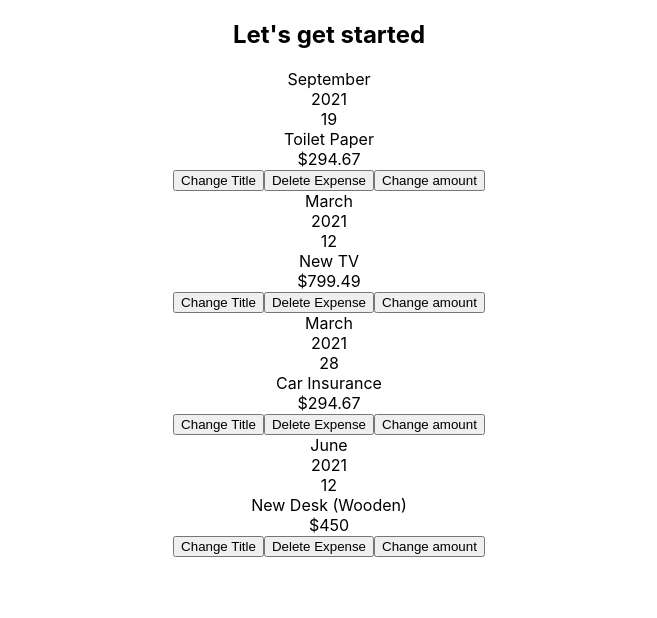
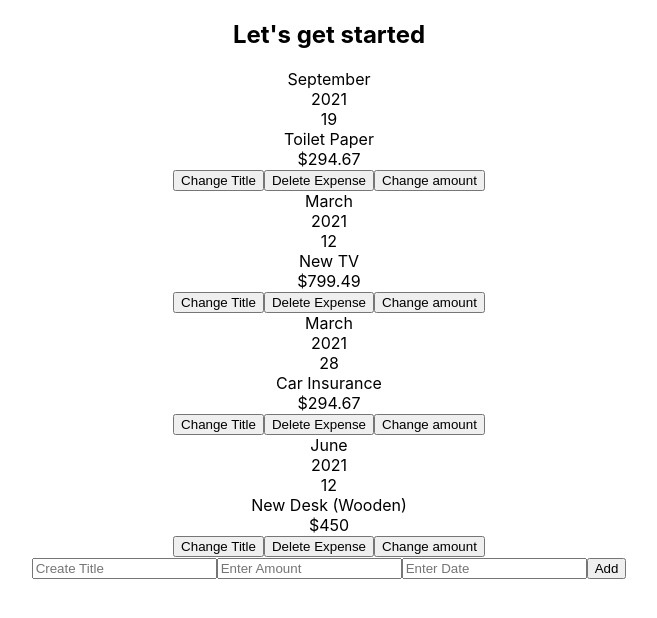
Before and after one commit to rishabh9116/Gitstart, a React (Create React App) app in the folder React/expenseitem/: page / in a window 1280 px wide. Shown: the top 618 px of the page, without its empty margins (311-968 px from the left). Built offline with nearby package versions, Linux system fonts and the light colour scheme.

Commit message:
created ExpenseForm

```diff
--- a/React/expenseitem/src/App.js
+++ b/React/expenseitem/src/App.js
@@ -2,6 +2,7 @@ import logo from './logo.svg';
 import './App.css';
 import ExpenseItem from './Components/Expenses/ExpenseItem';
 import Expenses from './Components/Expenses/Expenses';
+import ExpenseForm from './Components/Expenses/ExpenseForm';
 
 function App() {
   const expenses =[
@@ -34,7 +35,7 @@ function App() {
   return (
     <div className="App">
      <Expenses items={expenses}/>
-
+     <ExpenseForm title={expenses[0].title} amount={expenses[0].amount} date={expenses[0].date} />
     </div>
   );
 }
--- /dev/null
+++ b/React/expenseitem/src/Components/Expenses/ExpenseForm.js
@@ -0,0 +1,17 @@
+import React from 'react'
+
+const ExpenseForm = (props) => {
+    function changeHandler(event) {
+        console.log(event.target.value);
+    }
+  return (
+    <div>
+        <input  onChange={changeHandler} placeholder='Create Title'></input>
+        <input onChange={changeHandler} placeholder='Enter Amount'></input>
+        <input onChange={changeHandler} placeholder='Enter Date'></input>
+        <button>Add</button>
+    </div>
+  )
+}
+
+export default ExpenseForm;
```
